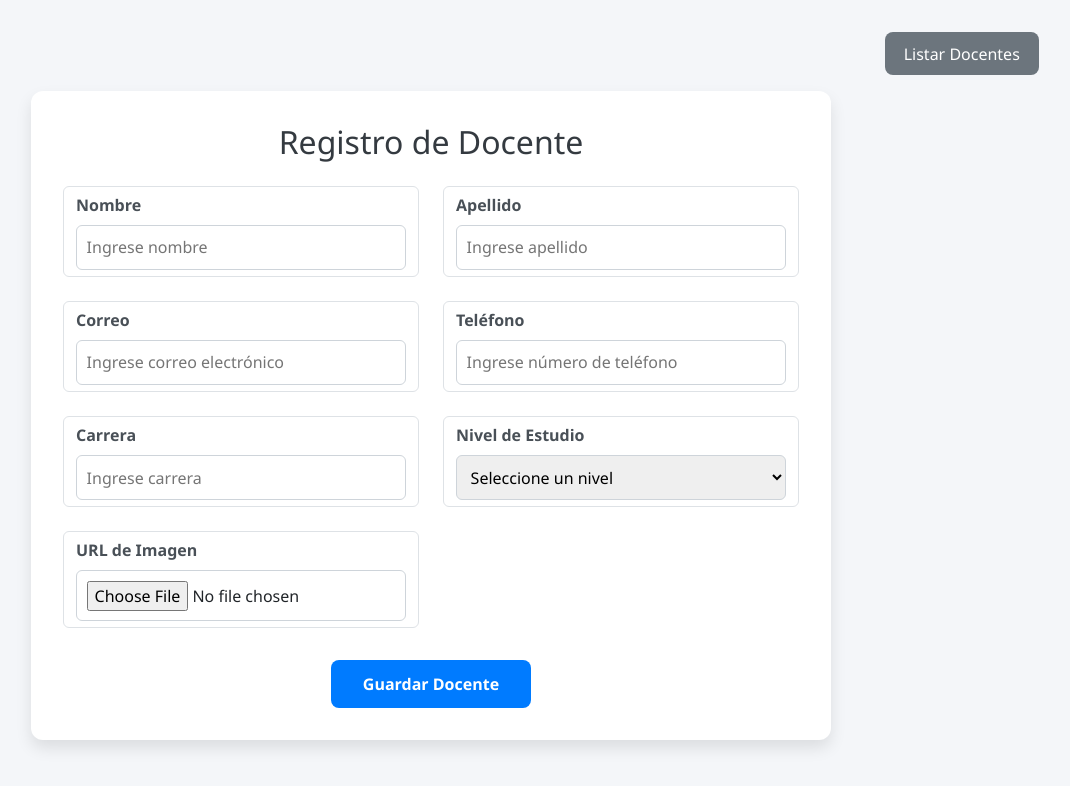
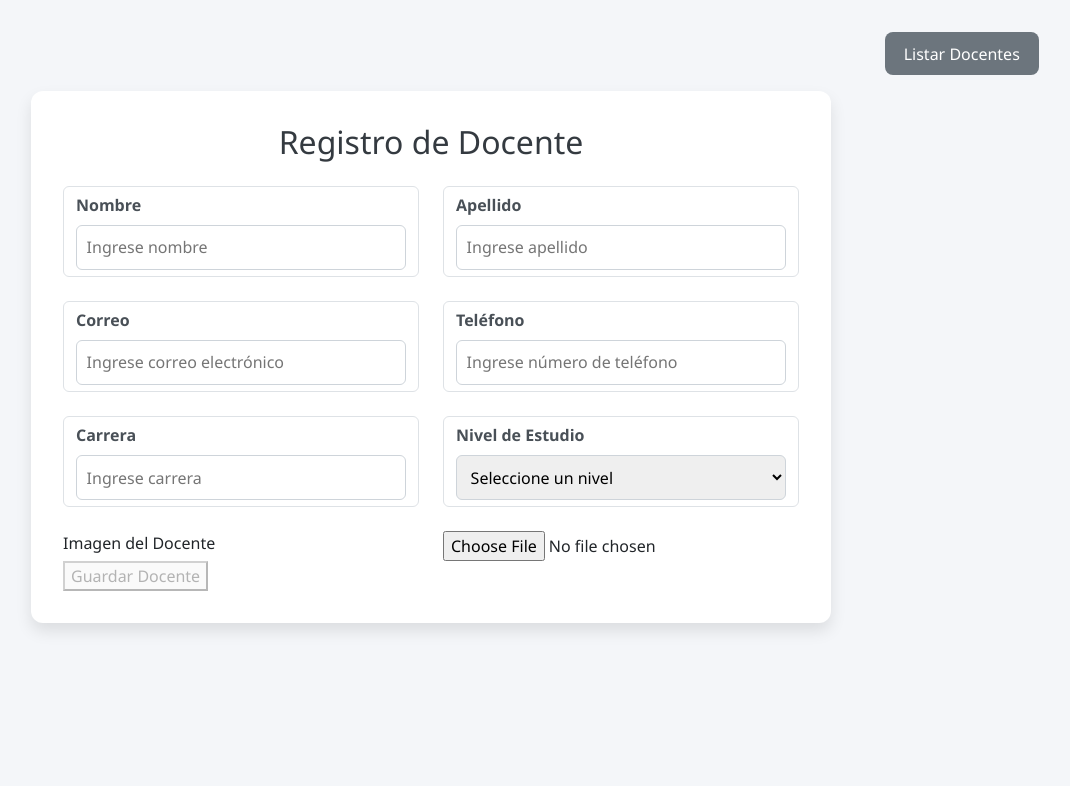
Before and after one commit to Ange1nl/Matricula-Universitari4, an Angular app: page /admin/docente/registrar in a window 1280 px wide. Shown: the top 786 px of the page, without its empty margins (209-1279 px from the left). Built offline with nearby package versions, Linux system fonts and the light colour scheme; sample sign-in values are in the browser's storage.

Commit message:
En pruebas el crud docente

```diff
--- a/src/app/features/admin/admin-layout/docente/pages/registrar-docente/registrar-docente.html
+++ b/src/app/features/admin/admin-layout/docente/pages/registrar-docente/registrar-docente.html
@@ -46,15 +46,14 @@
                     </select>
                 </div>
 
-        <div class="form-control">
-          <label>URL de Imagen</label>
-          <input type="file" (change)="onFileSelected($event)" accept="image/*" placeholder="pegue la url de la imagen" required />
-        </div>
+                <label>Imagen del Docente</label>
+                <input type="file" (change)="onFileSelected($event)" accept="image/*" required />
+
 
             </div>
 
-      <div class="acciones-form">
-        <button type="submit" class="btn-guardar" [disabled]="formDocente.invalid">Guardar Docente</button>
+            <div >
+                <button type="submit"    [disabled]="formDocente.invalid">Guardar Docente</button>
             </div>
         </form>
     </div>
--- a/src/app/features/admin/admin-layout/docente/pages/registrar-docente/registrar-docente.ts
+++ b/src/app/features/admin/admin-layout/docente/pages/registrar-docente/registrar-docente.ts
@@ -15,10 +15,11 @@ export class RegistrarDocente {
 
   protected docente$!: Observable<Docente[]>;
   private serv = inject(DocenteService);
-  private fb = inject(FormBuilder);
+  private fb = inject(FormBuilder); //Inyecto el FormBuilder para construir formularios reactivos
 
-  selectedFile: File | null = null;
+  selectedFile: File | null = null; //Esta variable guarda el archivo seleccionado por el usuario <input type="file">
 
+  //Defino mi formulario con los campos requeridos que tendra
   formDocente = this.fb.group({
     nombre: ['', Validators.required],
     apellido: ['', Validators.required],
@@ -30,6 +31,7 @@ export class RegistrarDocente {
   });
 
 
+  //Se ejecuta cuando el usuario selecciona la imagen y lo guarda en el selectedFile para usarlo en la subida
   onFileSelected(event: any) {
     this.selectedFile = event.target.files[0];
   }
@@ -42,14 +44,14 @@ export class RegistrarDocente {
       return;
     }
 
-    const formData = new FormData();
-    formData.append('image', this.selectedFile);
+    const formData = new FormData(); //Se crea un FormData que sera necesario para subir archivos multipart/form-data
+    formData.append('image', this.selectedFile); //Agrega el archivo con el nombre 'image' que es el que espera mi controlador /api/imagen/upload-img en el backend (@RequestParam("image")).
 
     // 1. Subir imagen
-    this.serv.subirImagen(formData).subscribe({
+    this.serv.subirImagen(formData).subscribe({ //Llama al backend  /api/imagen/upload-img para subir el archivo
       next: (fileName: string) => {
         // 2. Construir objeto docente con el nombre del archivo
-        const datosDocente = {
+        const datosDocente = { //Usa los valores del formulario con this.formDocente.value y le añade el nombre de la imagen img:fileName
           ...this.formDocente.value,
           img: fileName
         };
```
Lines whose indentation alone changed are shown as unchanged.
